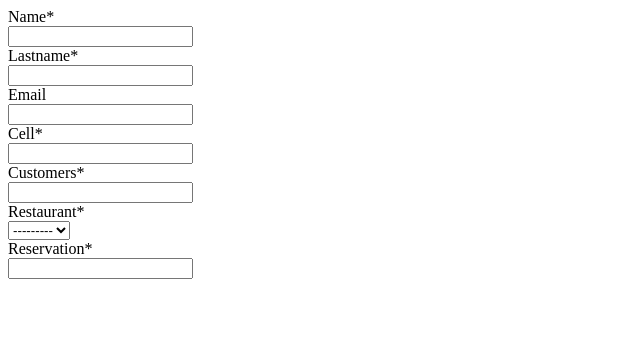
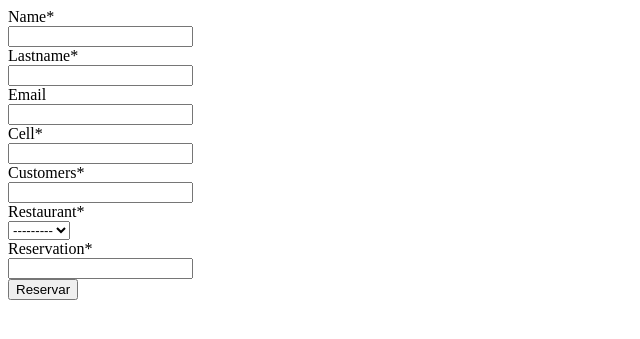
Before and after one commit to nayrugodness/hoisu-web, a Django app: page / in a window 1280 px wide. Shown: the top 339 px of the page, without its empty margins (0-640 px from the left). Run offline with Django 4.2, Linux system fonts and the light colour scheme; data that the repository does not hold is empty; some libraries are stand-ins or nearby versions.

Commit message:
adding sunmit button

```diff
--- a/hoisu/restaurante/templates/app/restaurant/create.html
+++ b/hoisu/restaurante/templates/app/restaurant/create.html
@@ -10,5 +10,6 @@
 {% load crispy_forms_tags %}
 {% csrf_token %}
 {{ form | crispy }}
+<input type="submit" value="Reservar" class="btn btn-primary">
 </body>
 </html>
```
